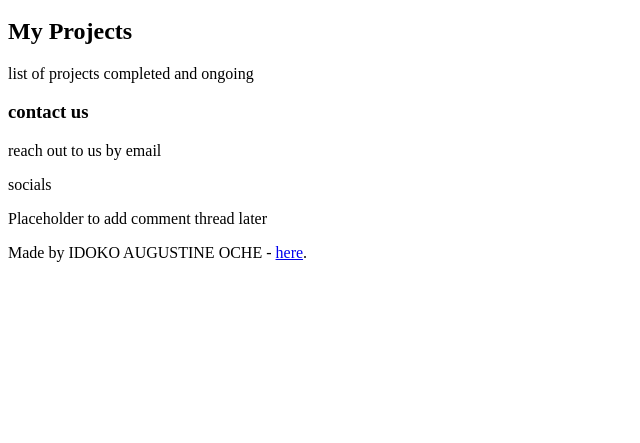
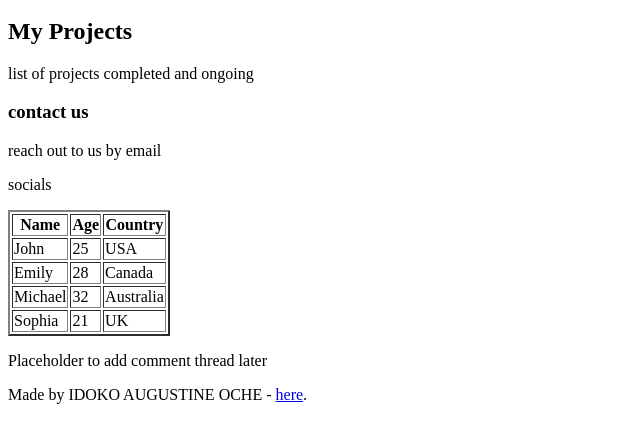
Before and after one commit to Ochelito/My_First_Portfolio, a plain HTML site: page html_basic/index.html in a window 1280 px wide. Shown: the part 343-786 px from the top of the page, without its empty margins (0-640 px from the left). Drawn offline with Linux system fonts and the light colour scheme.

Commit message:
added a table to index.html file

```diff
--- a/html_basic/index.html
+++ b/html_basic/index.html
@@ -31,6 +31,54 @@
             <p>reach out to us by email</p>
 
             <p>socials</p>
+
+            <!--Update your index.html to add a table with information about some of the learners.
+
+On a new line before the last </article> tag, let’s introduce a container for the table of learners.
+
+The bottom part of the <article> tag (before its closing tag) should contain a table <table> with the following structure:
+
+Use the <thead> tag to define the table header row.
+Use the <tbody> tag to contain the table data rows.
+Populate the table with the following data:
+Name	Age	Country
+John	25	USA
+Emily	28	Canada
+Michael	32	Australia
+Sophia	21	UK-->
+            <table border="2">
+
+                <thead>
+                    <tr>
+                        <th>Name</th>
+                        <th>Age</th>
+                        <th>Country</th>
+                    </tr>
+                </thead>
+
+                <tbody>
+                    <tr>
+                        <td>John</td>
+                        <td>25</td>
+                        <td>USA</td>
+                    </tr>
+                    <tr>
+                        <td>Emily</td>
+                        <td>28</td>
+                        <td>Canada</td>
+                    </tr>
+                    <tr>
+                        <td>Michael</td>
+                        <td>32</td>
+                        <td>Australia</td>
+                    </tr>
+                    <tr>
+                        <td>Sophia</td>
+                        <td>21</td>
+                        <td>UK</td>
+                    </tr>
+                </tbody>
+            </table>
         </article>
 
         <aside>
```
